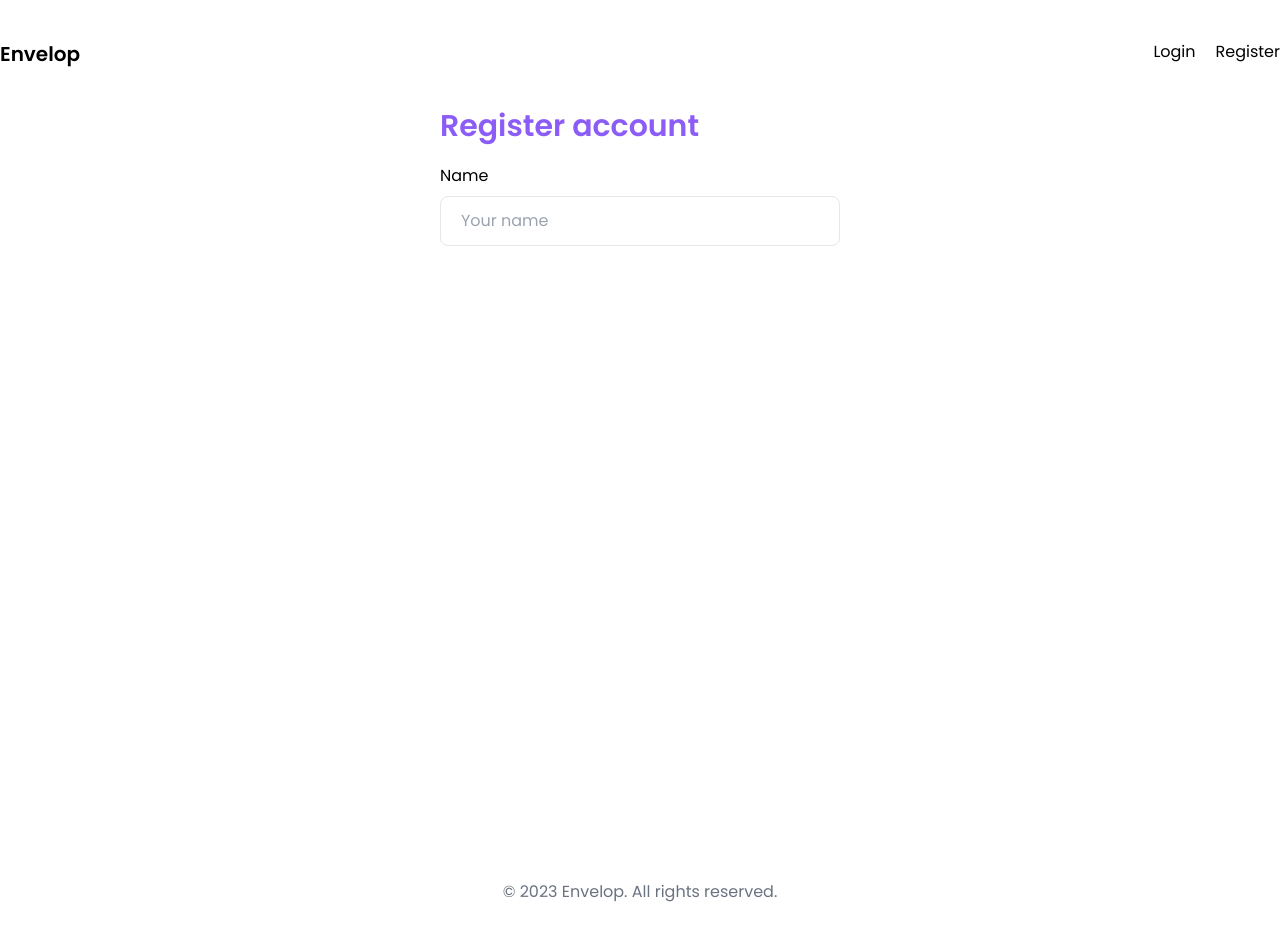
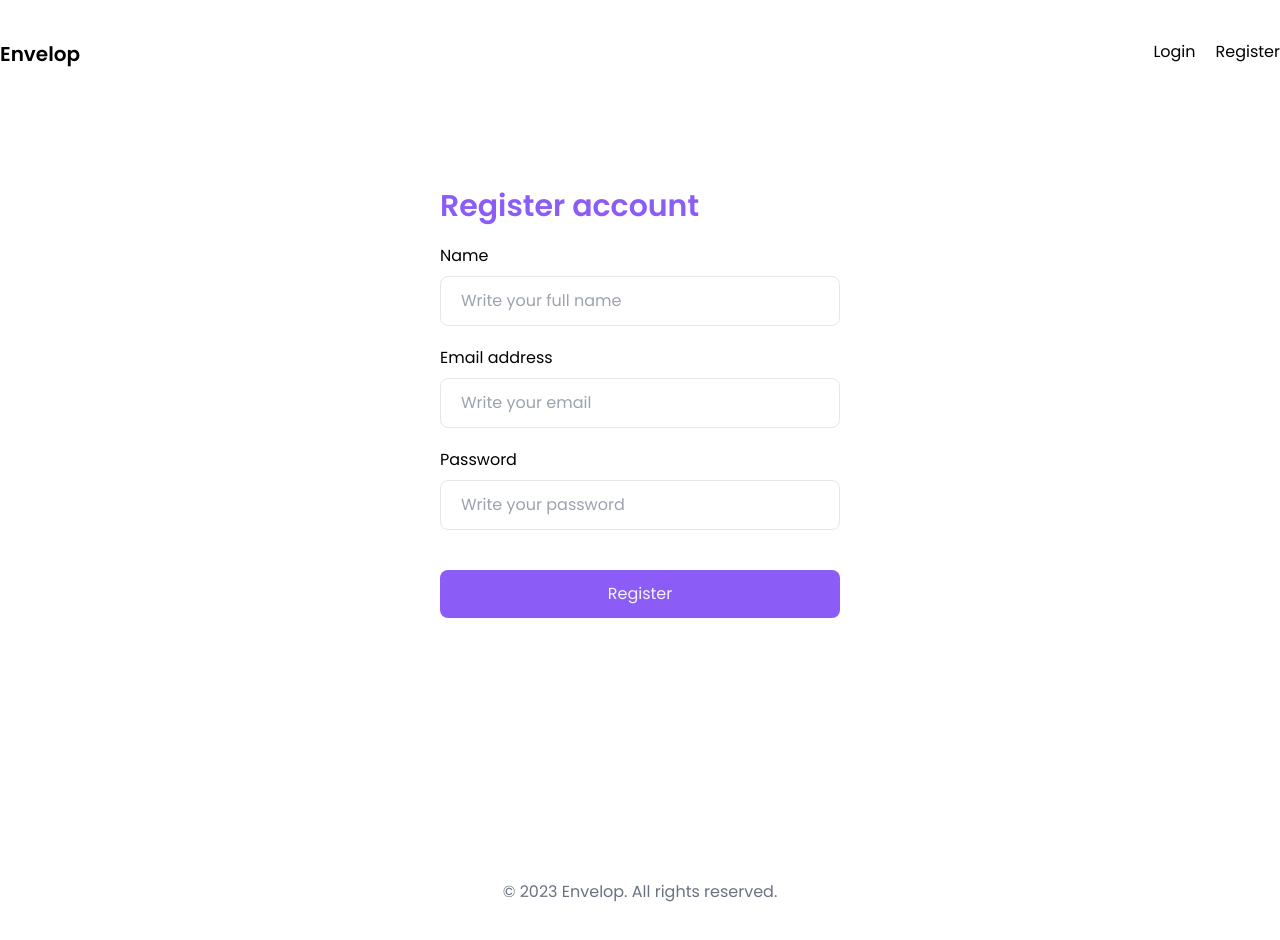
Before and after one commit to dipsingha360/envelop-client, a React (Vite) app: page /register in a window 1280 px wide. Shown: the top 940 px of the page. Built offline with nearby package versions, Linux system fonts and the light colour scheme.

Commit message:
Register added with dynamic components

```diff
--- /dev/null
+++ b/src/components/Button.jsx
@@ -0,0 +1,14 @@
+import React from "react";
+
+const Button = ({ submit, innerLabel }) => {
+  return (
+    <button
+      type={submit ? "submit" : ""}
+      className="bg-violet-500 text-violet-50 py-3 mt-5 rounded-lg hover:bg-violet-700 duration-300"
+    >
+      {innerLabel}
+    </button>
+  );
+};
+
+export default Button;
--- /dev/null
+++ b/src/components/FormControl.jsx
@@ -0,0 +1,30 @@
+import React from "react";
+
+const FormControl = ({
+  label,
+  innerLabel,
+  inputType,
+  placeholder,
+  formFields,
+  setFormFields,
+}) => {
+  return (
+    <div className="form-control flex flex-col gap-2">
+      <label htmlFor={label} className=" cursor-pointer">
+        {innerLabel}
+      </label>
+      <input
+        type={inputType}
+        id={label}
+        placeholder={placeholder}
+        value={formFields[label]}
+        onChange={(e) =>
+          setFormFields({ ...formFields, [label]: e.target.value })
+        }
+        className="border px-5 py-3 rounded-lg outline-none focus:border-violet-500 w-[25rem]"
+      />
+    </div>
+  );
+};
+
+export default FormControl;
--- a/src/pages/Register.jsx
+++ b/src/pages/Register.jsx
@@ -1,4 +1,6 @@
 import React, { useState } from "react";
+import Button from "../components/Button";
+import FormControl from "../components/FormControl";
 import SectionTitle from "../components/SectionTitle";
 const Register = () => {
   // states
@@ -10,13 +12,21 @@ const Register = () => {
 
   const handleRegister = (e) => {
     e.preventDefault();
+    console.log(formFields);
+
+    // clear
+    setFormFields({
+      name: "",
+      email: "",
+      password: "",
+    });
   };
 
   return (
-    <div className="register flex flex-col justify-center items-center">
+    <div className="register flex flex-col justify-center items-center mt-20">
       <form onSubmit={handleRegister} className="flex flex-col gap-5">
         <SectionTitle title={"Register account"} />
-        <div className="form-control flex flex-col gap-2">
+        {/* <div className="form-control flex flex-col gap-2">
           <label htmlFor="name" className=" cursor-pointer">
             Name
           </label>
@@ -30,7 +40,35 @@ const Register = () => {
             }
             className="border px-5 py-3 rounded-lg outline-none focus:border-violet-500 w-[25rem]"
           />
-        </div>
+        </div> */}
+
+        <FormControl
+          label="name"
+          innerLabel="Name"
+          inputType="text"
+          placeholder="Write your full name"
+          formFields={formFields}
+          setFormFields={setFormFields}
+        />
+
+        <FormControl
+          label="email"
+          innerLabel="Email address"
+          inputType="email"
+          placeholder="Write your email"
+          formFields={formFields}
+          setFormFields={setFormFields}
+        />
+
+        <FormControl
+          label="password"
+          innerLabel="Password"
+          inputType="password"
+          placeholder="Write your password"
+          formFields={formFields}
+          setFormFields={setFormFields}
+        />
+        <Button submit="submit" innerLabel="Register" />
       </form>
     </div>
   );
```
